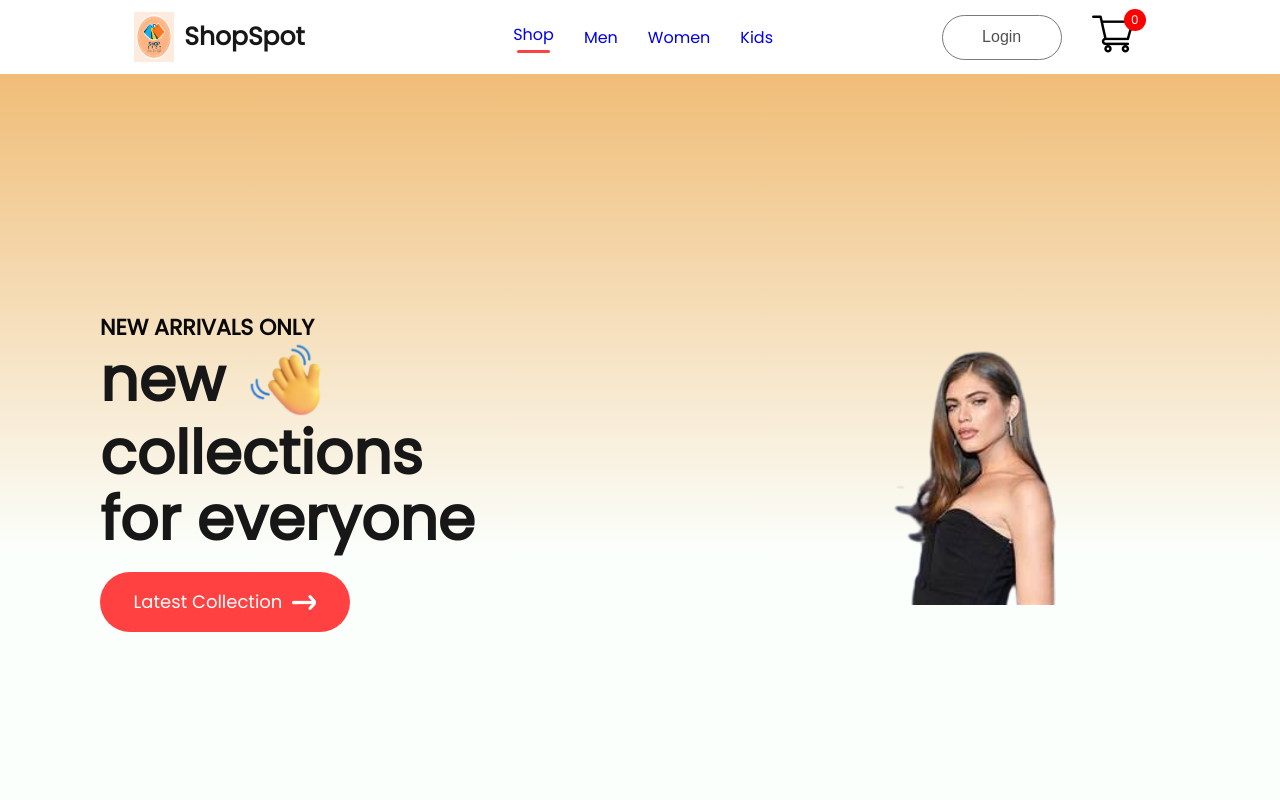
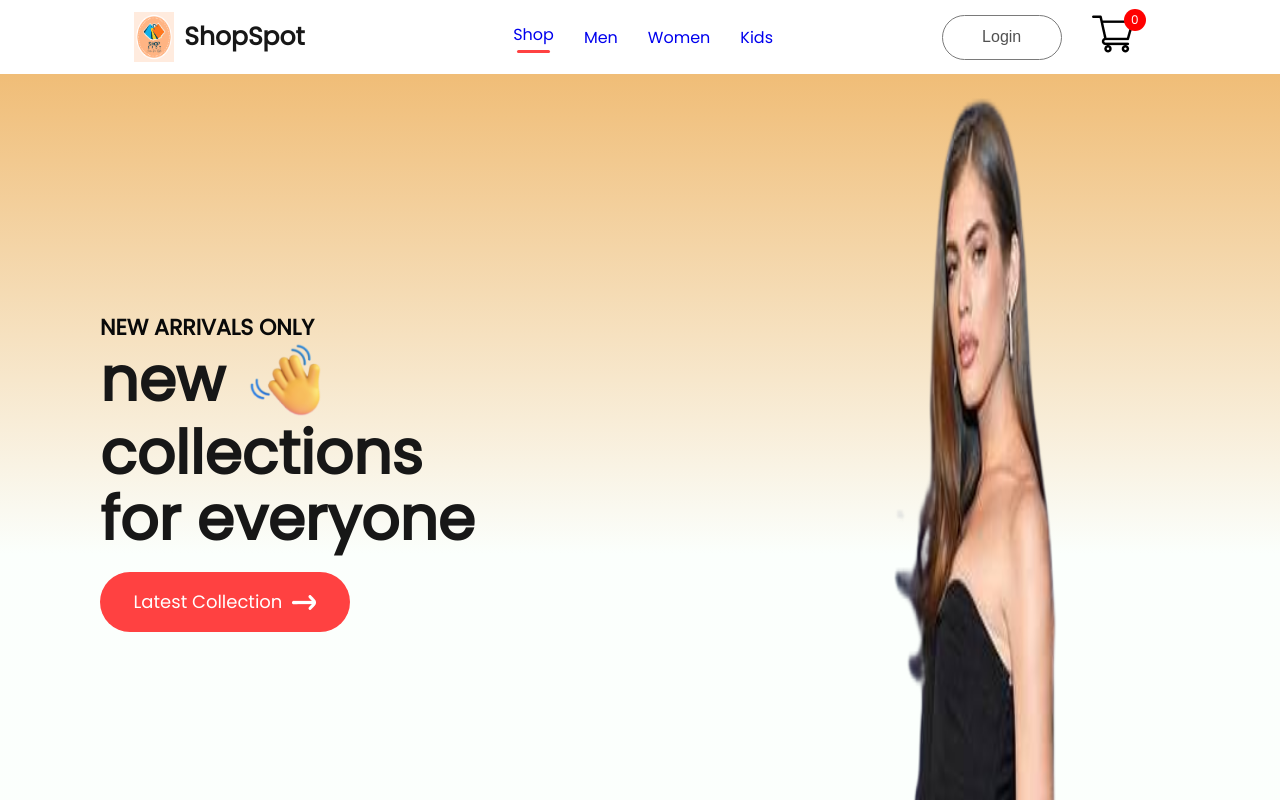
Before and after one commit to anjali012005/E-Commerce, a React (Create React App) app in the folder frontend/: page / in a window 1280 px wide. Shown: the top 800 px of the page. Built offline with nearby package versions, Linux system fonts and the light colour scheme; no server answers.

Commit message:
final commit

```diff
--- a/frontend/src/Components/Hero/Hero.css
+++ b/frontend/src/Components/Hero/Hero.css
@@ -56,6 +56,11 @@
     display: flex;
     align-items: center;
     justify-content: center;
+}
+
+.hero-right img {
+    height: 800px;
+    width: 900px;
 }
 
 @media(max-width:1280px) {
```
